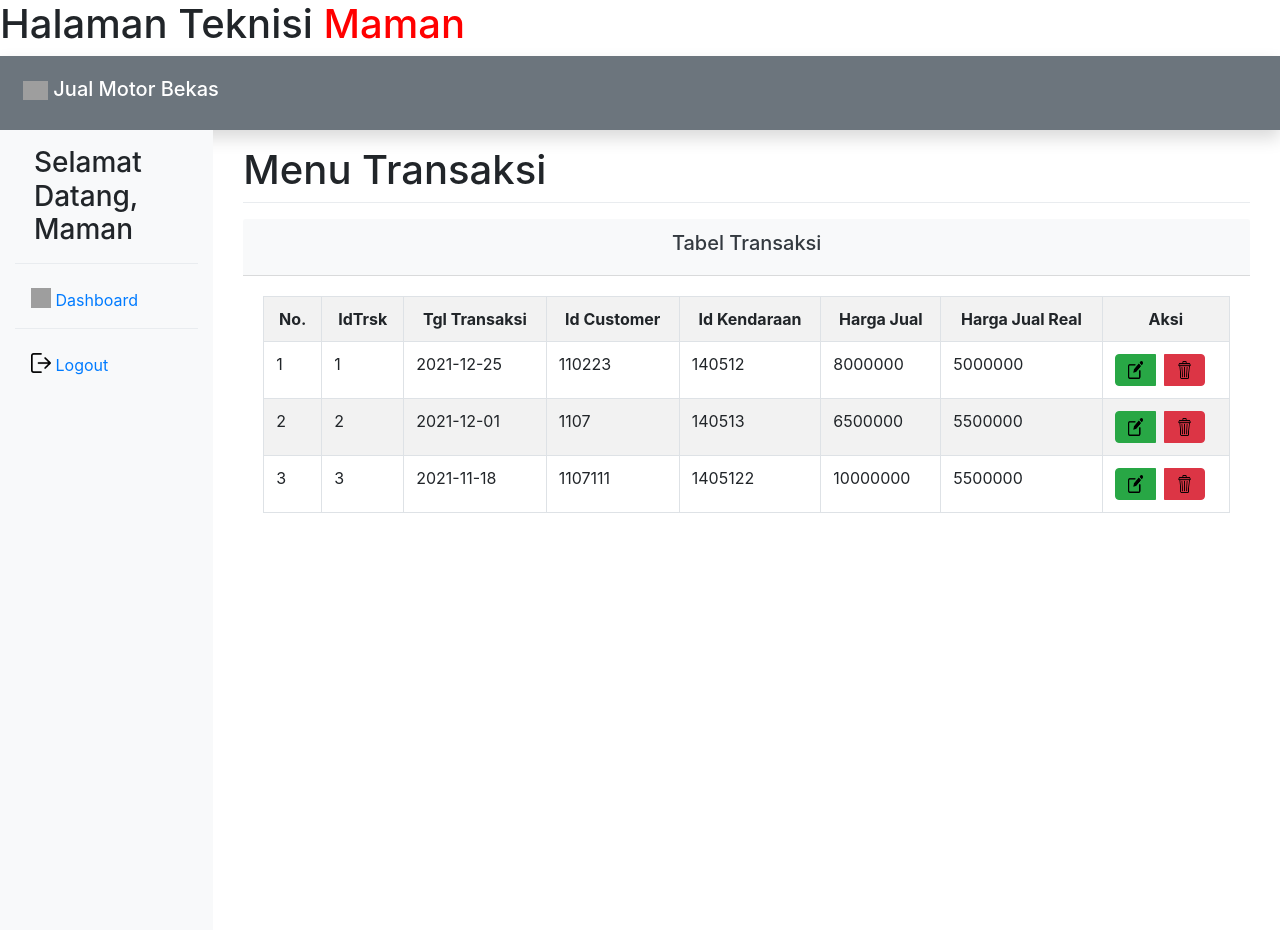
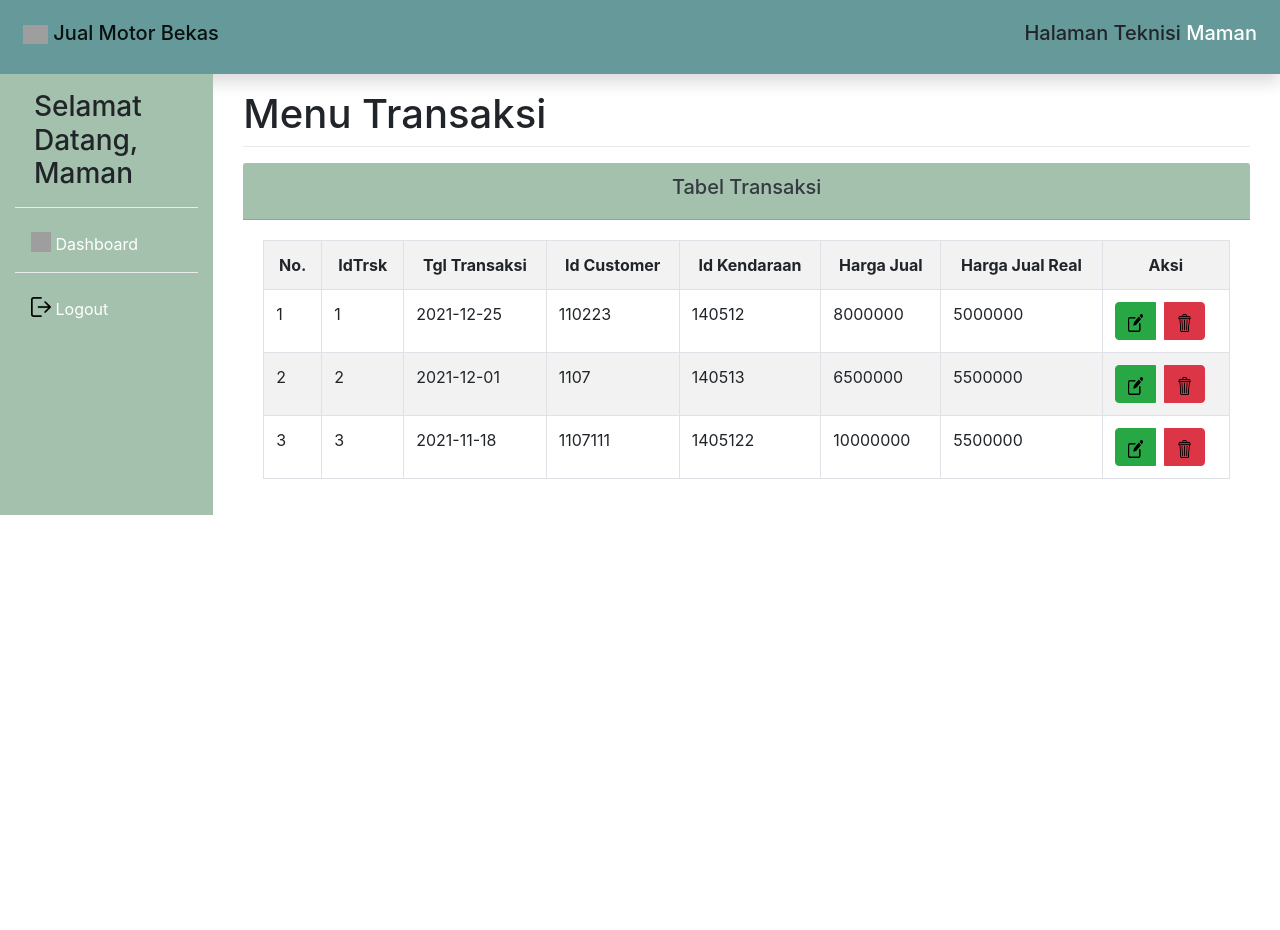
Before and after one commit to dputrap/FPDBMS, a PHP site: page /FPDBMS/Teknisi/index.php in a window 1280 px wide. After the commit the page ends 800 px from the top, so only its background shows below. Run offline with PHP 8.4, Linux system fonts and the light colour scheme; a user stored in the database is signed in; data comes from the database, SQL or seed files in the repository; grey boxes are pictures that could not be loaded.

Commit message:
Update index Teknisi

```diff
--- a/Teknisi/index.php
+++ b/Teknisi/index.php
@@ -1,16 +1,3 @@
-<?php
-session_start();
-
-if( !isset($_SESSION['saya_teknisi']) )
-{
-    header('location:./../'.$_SESSION['akses']);
-    exit();
-}
-
-$Nama = ( isset($_SESSION['nama_user']) ) ? $_SESSION['nama_user'] : '';
-?>
-<h1>Halaman Teknisi <span style="color:red"><?php echo $Nama;?></span></h1>
-
 <!DOCTYPE html>
 <html>
 <head>
@@ -21,18 +8,29 @@ $Nama = ( isset($_SESSION['nama_user']) ) ? $_SESSION['nama_user'] : '';
 
 
 	<!-- Navbar -->
-	<nav class="navbar navbar-dark bg-secondary flex-md-nowrap p-2 shadow col-12">
+	<nav class="navbar navbar-light flex-md-nowrap p-2 shadow" style="background-color: #669999;">
   		<div class="container-fluid">
   			<a class="navbar-brand h1">
   				<img src="../assets/motorcycle.png" width="25">
   				<span class="navbar-brand mb-0 h1">Jual Motor Bekas</span>
             </a>
+			<?php
+			session_start();
+
+			if( !isset($_SESSION['saya_teknisi']) )
+			{
+				header('location:./../'.$_SESSION['akses']);
+				exit();
+			}
+			$Nama = ( isset($_SESSION['nama_user']) ) ? $_SESSION['nama_user'] : '';
+			?>
+			<h5>Halaman Teknisi <span style="color:white"><?php echo $Nama;?></span></h5>
   		</div>
 	</nav>
 	<div class="container-fluid">
 		<div class="row">
 			<!-- Sidebar -->
-			<div class="col-md-2 d-none d-md-block bg-light sidebar" style="height: 100vh">
+			<div class="col-md-2 d-none d-md-block sidebar" style="background-color: #a3c1ad;">
 				<div class="sidebar-sticky">
 					<ul class="nav flex-column">
 						<li class="nav-item mt-3">
@@ -40,14 +38,14 @@ $Nama = ( isset($_SESSION['nama_user']) ) ? $_SESSION['nama_user'] : '';
 						</li>
 						<div class="dropdown-divider"></div>
 						<li class="nav-item mt-2">
-							<a class="nav-link" href="index.php">
+							<a class="nav-link text-white" href="index.php">
 								<img src="../assets/bars-graphic-business-symbol.png" width="20" height="20" class="d-inline-block align-top"> Dashboard
 							</a>
 						</li>
 
 						<div class="dropdown-divider"></div>
 						<li class="nav-item mt-2">
-							<a class="nav-link" href="../logout.php">
+							<a class="nav-link text-white" href="../logout.php">
 								<img src="../assets/logout.png" width="20" height="20" class="d-inline-block align-top"> Logout
 							</a>
 						</li>
@@ -63,7 +61,7 @@ $Nama = ( isset($_SESSION['nama_user']) ) ? $_SESSION['nama_user'] : '';
 					<!-- Tabel Pasien -->
 					<div class="car mt-3">
 						<!-- Header -->
-						<div class="card-header bg-light text-dark">
+						<div class="card-header text-dark" style="background-color: #a3c1ad;">
 							<h5 class="text-center">Tabel Transaksi</h5>
 						</div>
 						<!-- Body -->
```
